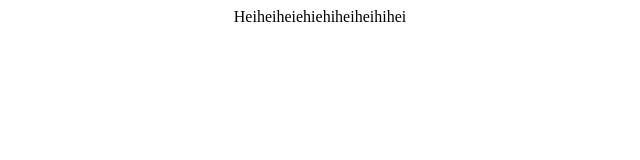
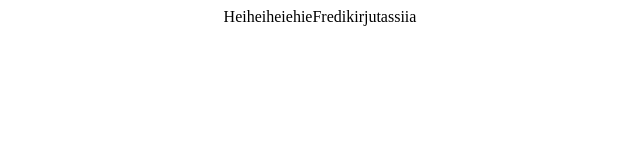
Before and after one commit to mgretek/dish-discover, a React (Create React App) app: page / in a window 1280 px wide. Shown: the top 160 px of the page, without its empty margins (320-960 px from the left). Built offline with nearby package versions, Linux system fonts and the light colour scheme.

Commit message:
Fredi tegi mainis commiti

```diff
--- a/src/App.js
+++ b/src/App.js
@@ -1,7 +1,7 @@
 import "./App.css";
 
 function App() {
-  return <div className="App">Heiheiheiehiehiheiheihihei</div>;
+  return <div className="App">HeiheiheiehieFredikirjutassiia</div>;
 }
 
 export default App;
```
